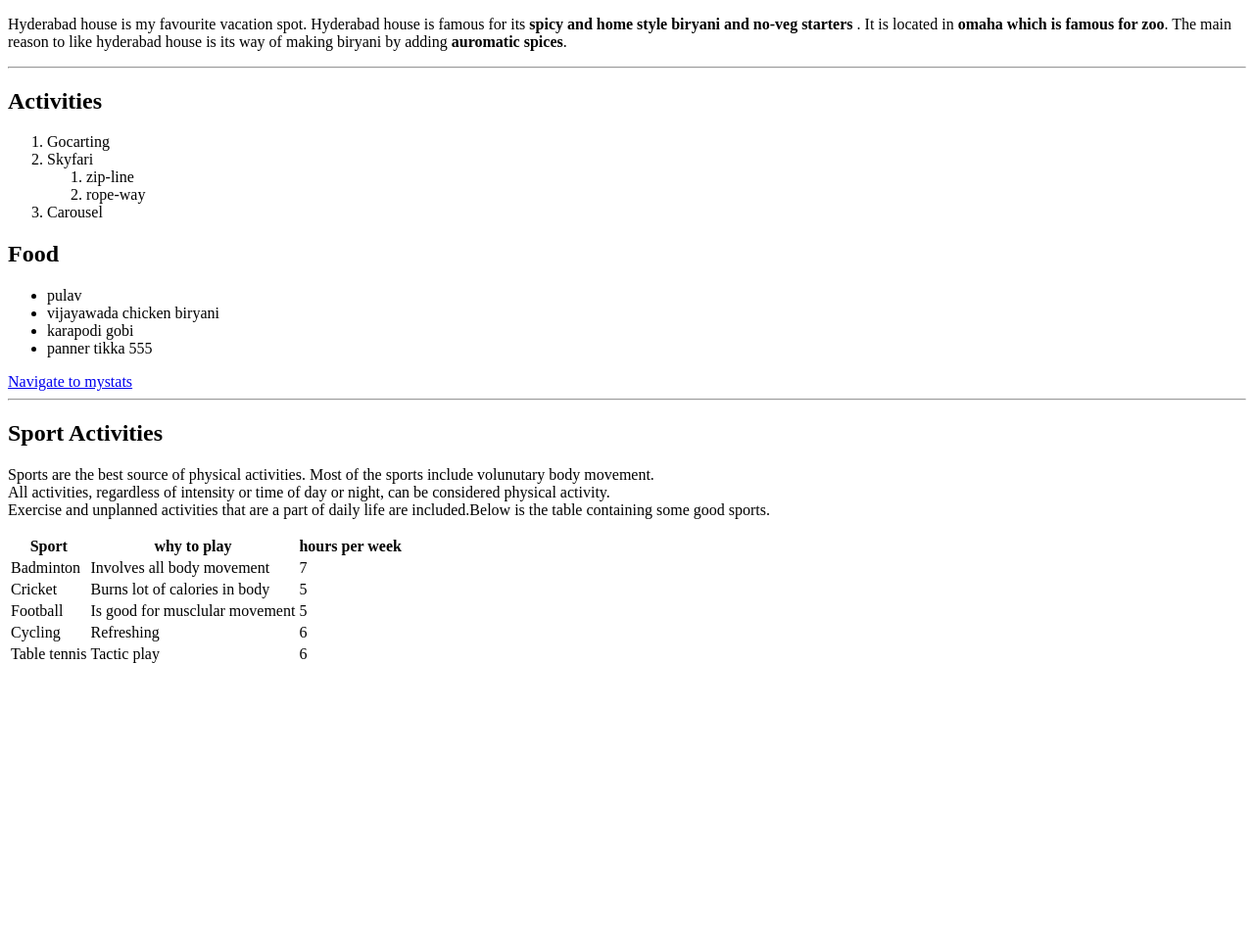
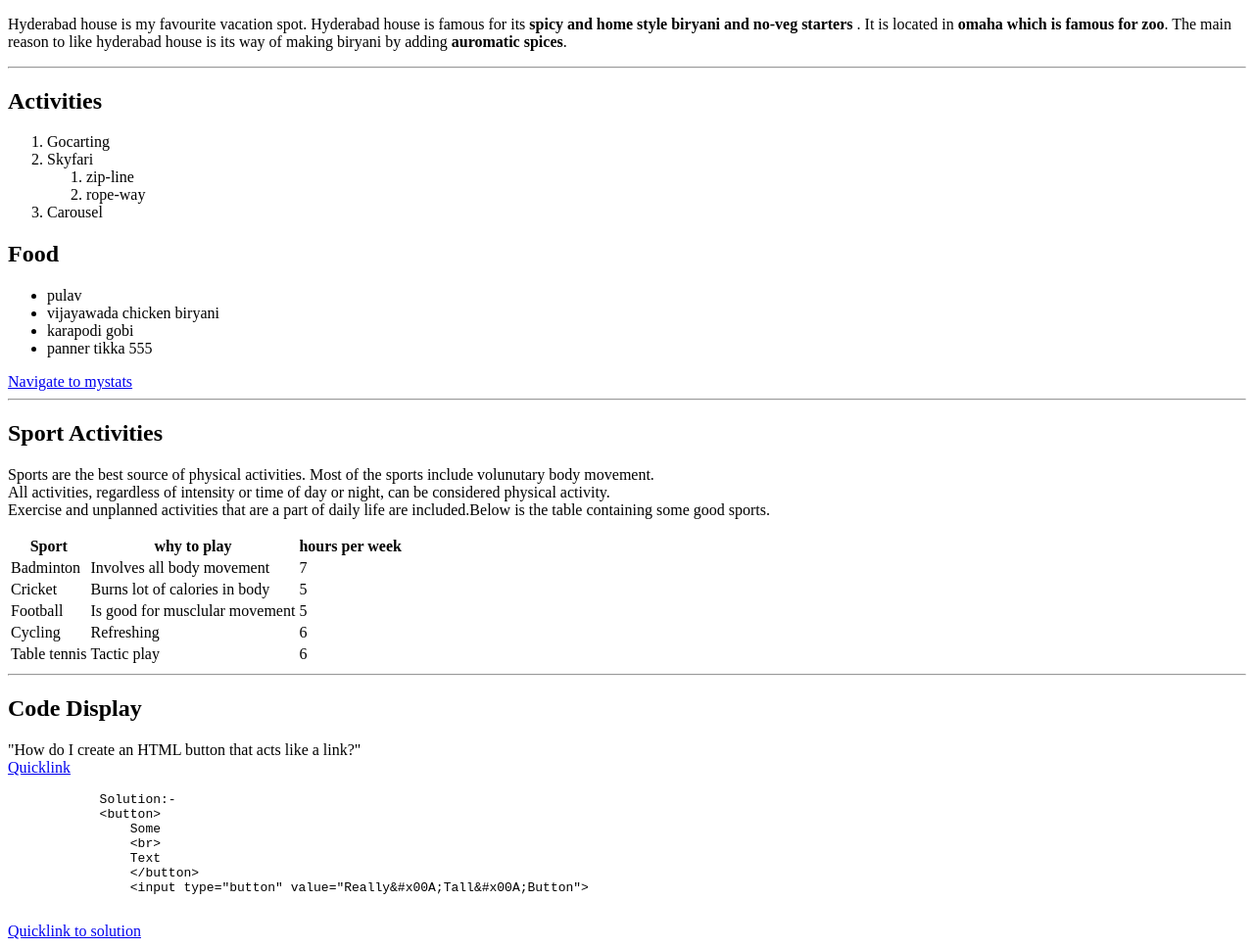
Before and after one commit to 44-563-WebApps-F23/44563-webapps-f23-assignment3-JayanthMaturu, a plain HTML site: page index.html in a window 1280 px wide. Shown: the part 105-1073 px from the top of the page at 98% size. Before the commit the page ends 800 px from the top, so only its background shows below. Drawn offline with Linux system fonts and the light colour scheme.

Commit message:
code display

```diff
--- a/index.html
+++ b/index.html
@@ -66,5 +66,21 @@
                 <td>6</td>
             </tr>
           </table>
+        <hr>
+        <h2>Code Display</h2>
+        <p> "How do I create an HTML button that acts like a link?" <br>
+            <a href=https://stackoverflow.com/questions/2906582/how-do-i-create-an-html-button-that-acts-like-a-link>Quicklink</a>
+        </p>
+        <pre>
+            Solution:-
+            &lt;button&gt;
+                Some
+                &lt;br&gt;
+                Text
+                &lt;/button&gt;
+                &lt;input type="button" value="Really&amp;#x00A;Tall&amp;#x00A;Button&quot;&gt;
+        </pre>
+        <a href=https://css-tricks.com/snippets/html/button-with-line-breaks>Quicklink to solution</a>
+
     </body>
 </html>
```
